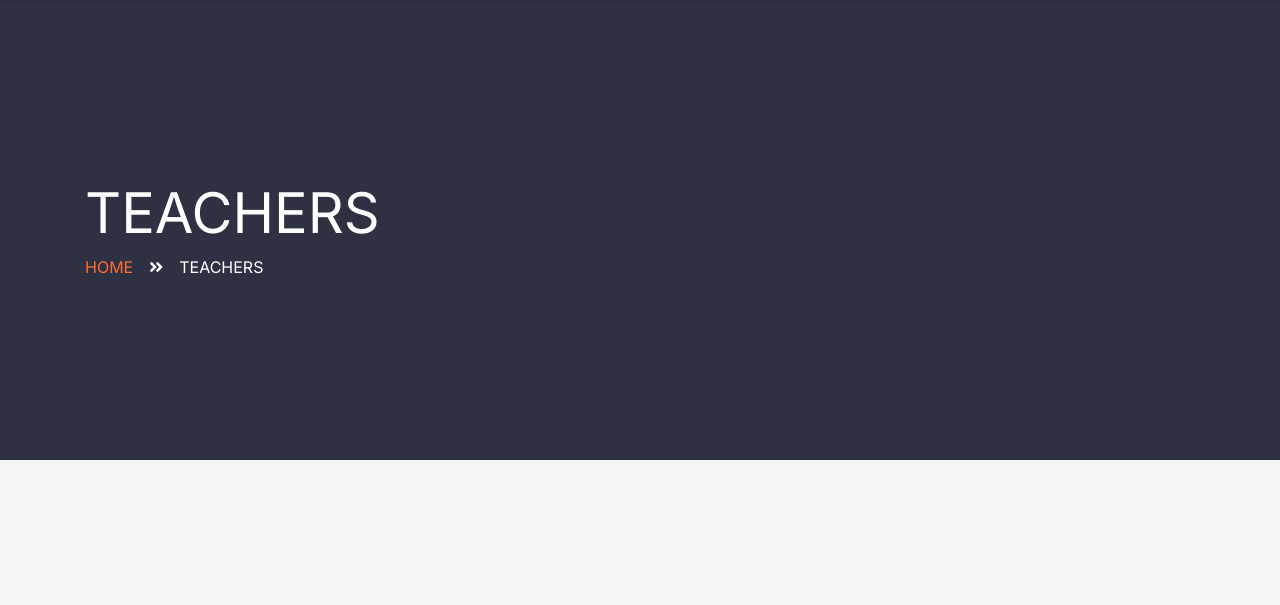
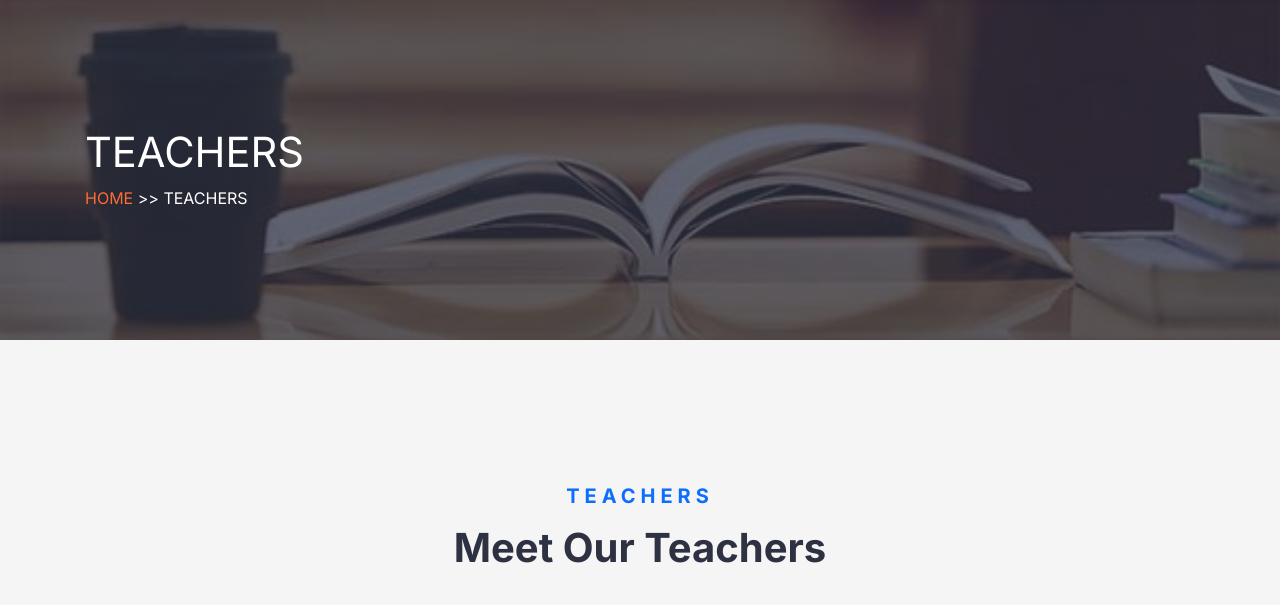
Before and after one commit to jackpoletek/cup-of-english, a Django app: page /teachers/ in a window 1280 px wide. Shown: the part 86-691 px from the top of the page. Run offline with Django 5.2, Linux system fonts and the light colour scheme; some libraries are stand-ins or nearby versions.

Commit message:
Keep same page headers in Courses, About, Teachers and Contact, and add shared background image

```diff
--- a/core/templates/core/index.html
+++ b/core/templates/core/index.html
@@ -20,7 +20,7 @@
                 <img class="w-100" src="{% static 'cup_of_english/images/carousel-1.jpg' %}"
                     alt="Learn English online course">
 
-                <!-- esponsive Caption -->
+                <!-- Responsive Caption -->
                 <div class="carousel-caption d-none d-md-block">
                     <h5>Best Online English Courses</h5>
                     <h1>Learn English From Your Home</h1>
--- a/static/cup_of_english/css/style.css
+++ b/static/cup_of_english/css/style.css
@@ -51,16 +51,19 @@ a:hover {
 }
 
 .page-header {
-    background: var(--dark-accent);
-    color: white;
+    width: 100%;
     padding: 80px 0;
+}
+
+.page-header-bg {
+    background: linear-gradient(rgba(45, 49, 66, 0.75), rgba(45, 49, 66, 0.75)),
+        url('/static/cup_of_english/images/course-3.jpg') center/cover no-repeat;
 }
 
 .page-header h1,
 .page-header h3 {
     color: white;
 }
-
 
 /* Navbar */
 
--- a/teachers/templates/teachers/teachers.html
+++ b/teachers/templates/teachers/teachers.html
@@ -5,23 +5,16 @@
 
 {% block content %}
 
-<!-- Header Start -->
-<div class="container-fluid page-header mb-5">
-    <div class="container">
-        <div class="d-flex flex-column justify-content-center" style="min-height: 300px">
-            <h3 class="display-4 text-uppercase">Teachers</h3>
-            <div class="d-inline-flex">
-                <p class="m-0 text-uppercase">
-                    <a href="{% url 'core:home' %}">Home</a>
-                </p>
-                <i class="fa fa-angle-double-right pt-1 px-3"></i>
-                <p class="m-0 text-uppercase">Teachers</p>
-            </div>
-        </div>
+<!-- Page Header -->
+<div class="container-fluid page-header mb-5 text-left text-white page-header-bg">
+    <div class="container py-5">
+        <h1 class="display-4 text-uppercase">Teachers</h1>
+        <p class="m-0 text-uppercase">
+            <a href="{% url 'core:home' %}">Home</a> >>
+            Teachers
+        </p>
     </div>
 </div>
-<!-- Header End -->
-
 
 <!-- Team Start -->
 <div class="container-fluid py-5">
```
Also changed, not shown: core/templates/core/about.html (+5 -9 lines), core/templates/core/contact.html (+8 -23 lines), courses/templates/courses/courses.html (+8 -16 lines).
